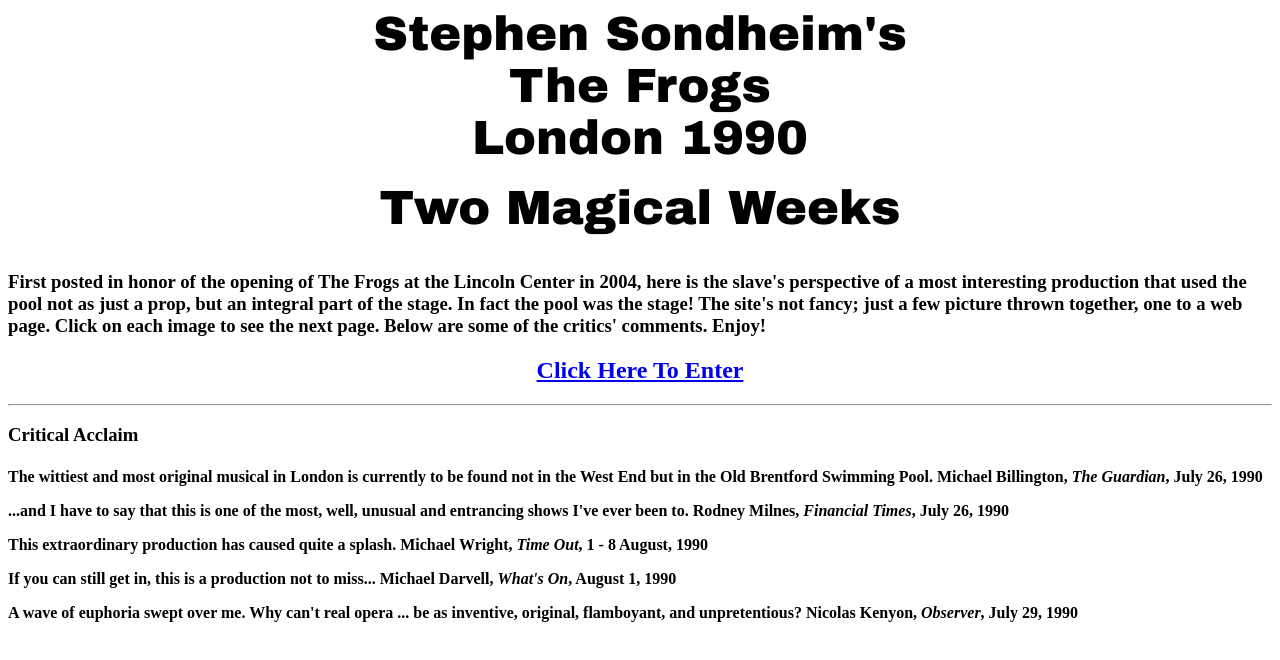
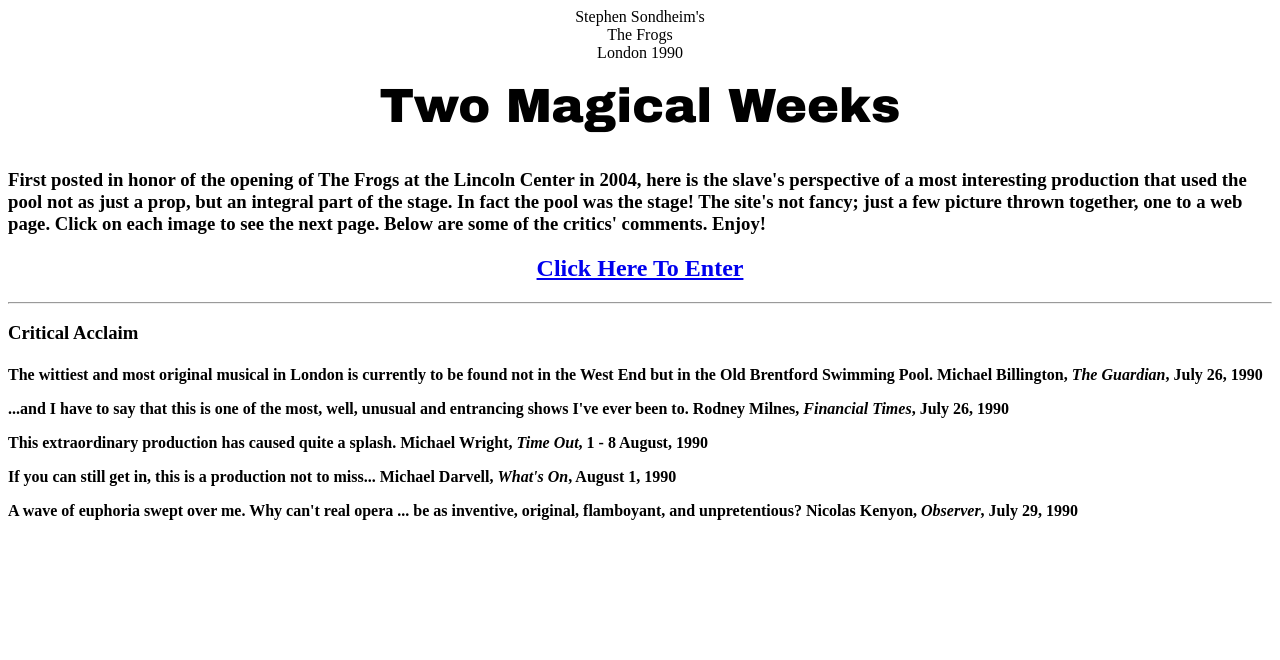
Before and after one commit to Bob-Husson/Bob-Husson.github.io, a plain HTML site: page index.html in a window 1280 px wide. Drawn offline with Linux system fonts and the light colour scheme.

Commit message:
Update index.html

```diff
--- a/index.html
+++ b/index.html
@@ -6,8 +6,7 @@
 	font-family: Tahoma; color: blue; background-color: silver
 </style>
 </HEAD>
-<BODY BGCOLOR="#ffffff">
-<FONT FACE="arial black" SIZE="30">
+
 
 <center>Stephen Sondheim's<br>The Frogs<br>London 1990</font><br>
 <br><FONT FACE="arial black" SIZE="30">Two Magical Weeks</font></center><br><h3>First posted in honor of the
```
